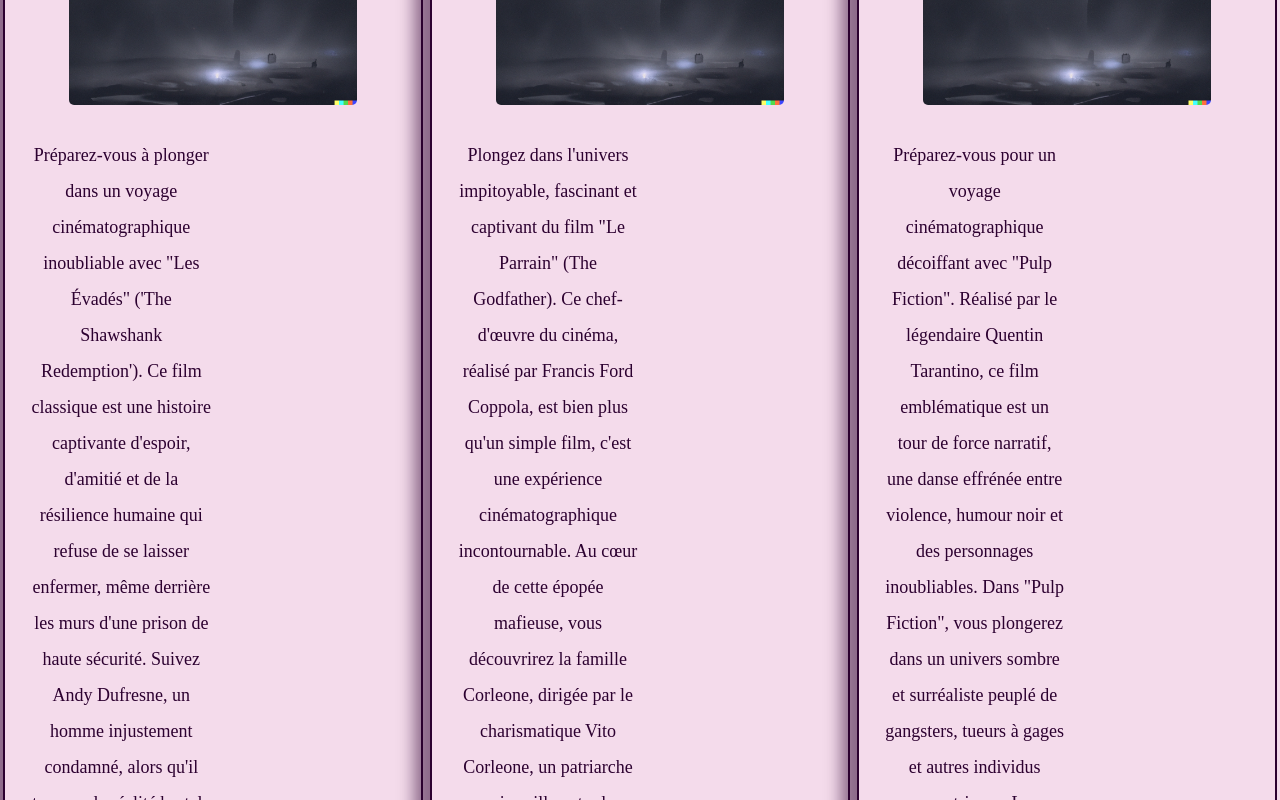
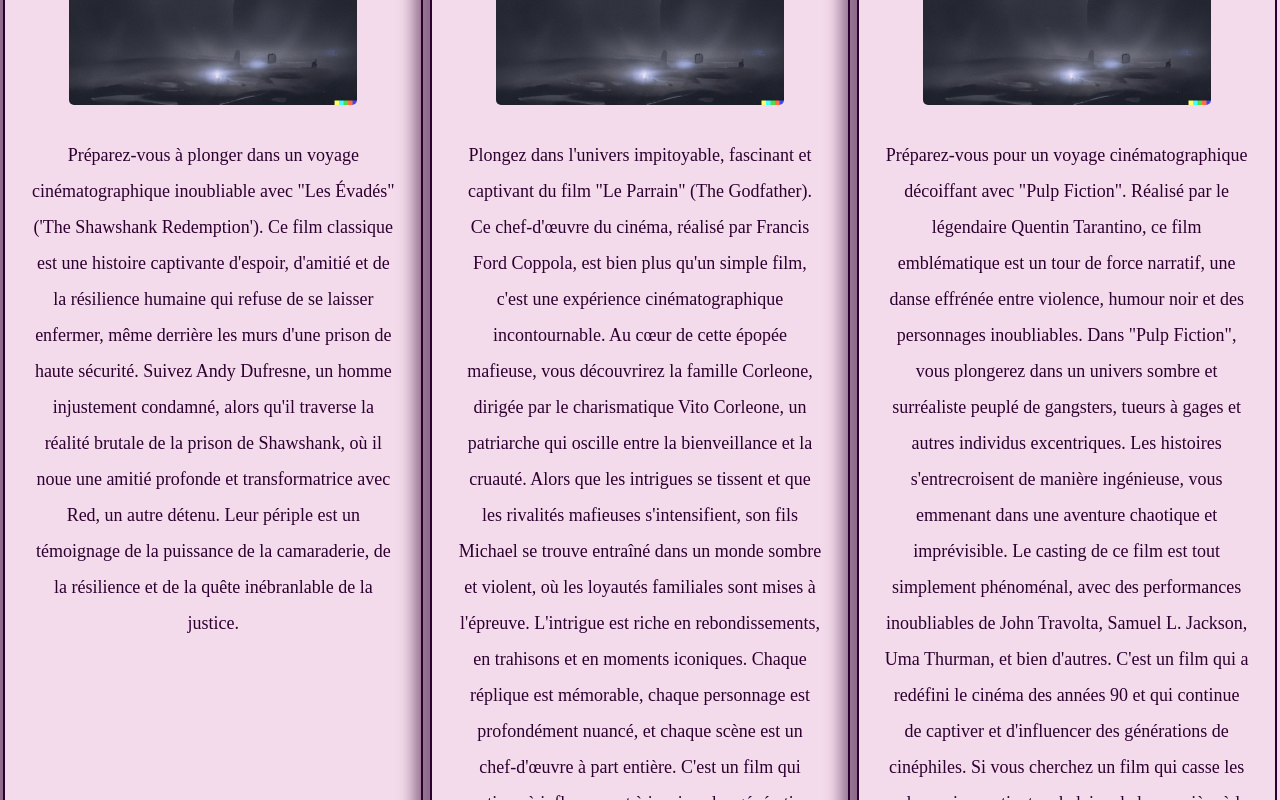
Before and after one commit to Omonix/alkano-d, a React (Create React App) app: page / in a window 1280 px wide. Shown: the part 1100-1900 px from the top of the page. Built offline with nearby package versions, Linux system fonts and the light colour scheme; a web font is replaced by a local one.

Commit message:
create Header component

```diff
--- a/src/App.css
+++ b/src/App.css
@@ -278,6 +278,5 @@
   font-size: large;
 }
 .overflower {
-  max-width: 10em;
   text-overflow: ellipsis;
 }
--- a/src/App.js
+++ b/src/App.js
@@ -1,10 +1,8 @@
+import Header from "./component/header/Header.js";
 import Main from "./component/main/Main.js";
-import Logo from "./component/logo/Logo.js";
-import Searcher from "./component/searcher/Searcher.js";
 import Footer from "./component/footer/Footer.js";
 import { useState, createContext } from "react";
 import "./App.css";
-import ReactSwitch from "react-switch";
 
 export const ThemeContext = createContext(null);
 
@@ -18,17 +16,8 @@
   return (
     <ThemeContext.Provider value={{ theme, toggletheme }}>
       <div className="App" id={theme}>
-        <div className="header">
-          <Logo element={theme} />
-          <Searcher />
-          <div className="switch">
-            <label className="labelMode text">Dark mode</label>
-            <ReactSwitch onChange={toggletheme} checked={theme === "dark"} />
-          </div>
-        </div>
-        <div className="mainParent">
-          <Main option={theme} />
-        </div>
+        <Header moder={theme} changer={toggletheme} />
+        <Main option={theme} />
         <Footer />
       </div>
     </ThemeContext.Provider>
--- /dev/null
+++ b/src/component/header/Header.js
@@ -0,0 +1,19 @@
+import React from "react";
+import Logo from "../logo/Logo.js";
+import Searcher from "../searcher/Searcher.js";
+import ReactSwitch from "react-switch";
+
+const Header = ({ moder, changer }) => {
+  return (
+    <div className="header">
+      <Logo element={moder} />
+      <Searcher />
+      <div className="switch">
+        <label className="labelMode text">Dark mode</label>
+        <ReactSwitch onChange={() => changer()} checked={moder === "dark"} />
+      </div>
+    </div>
+  );
+};
+
+export default Header;
```
